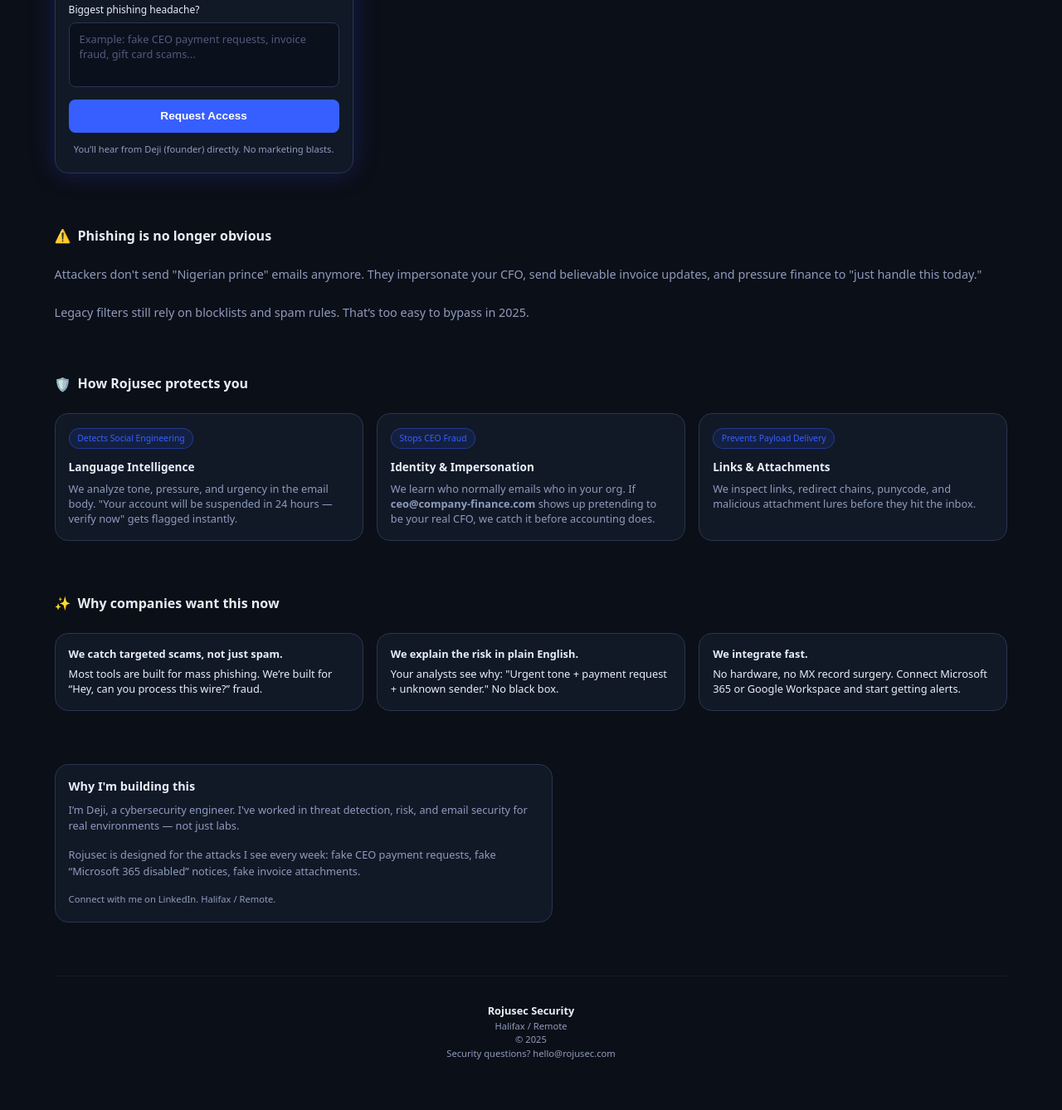
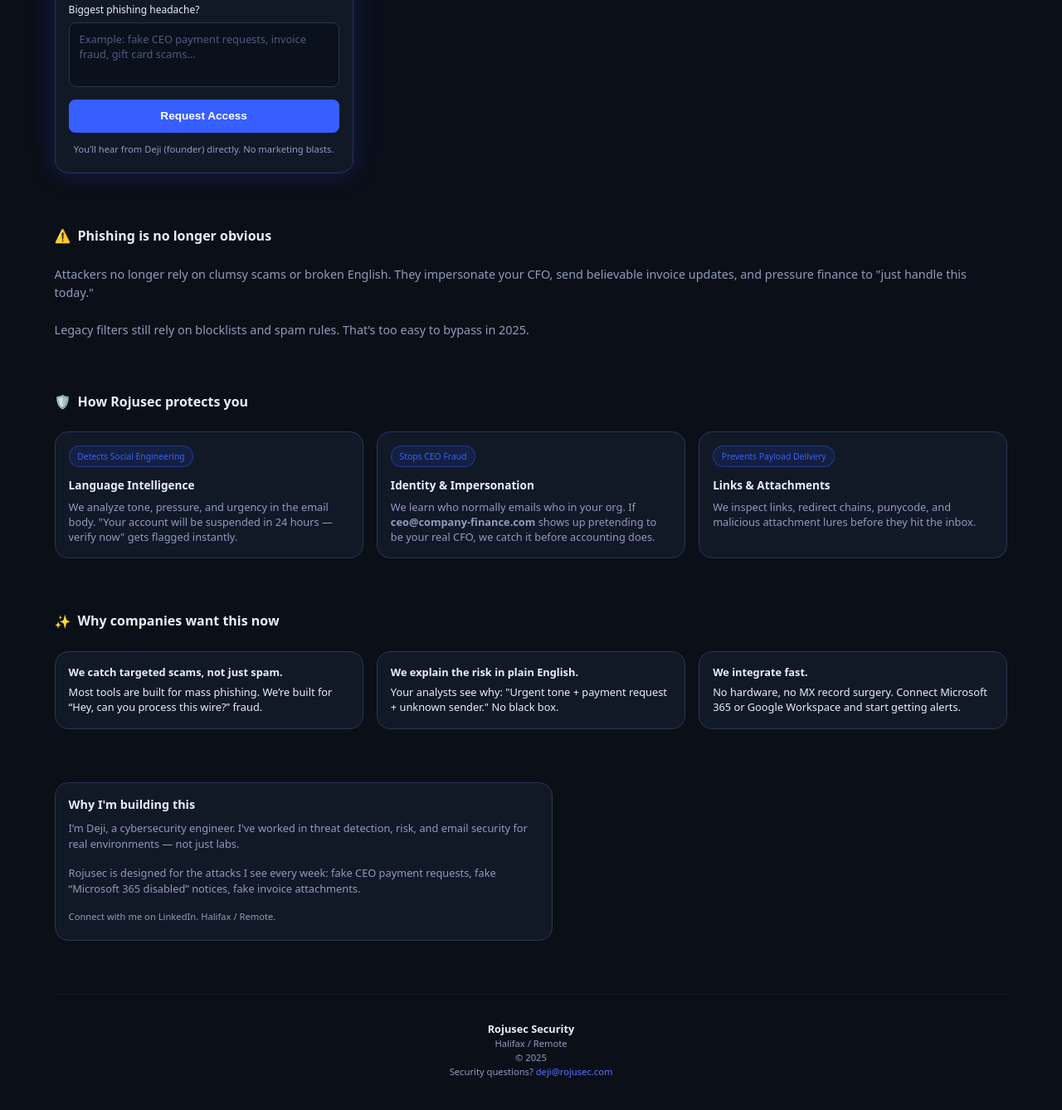
Before and after one commit to aderoju-adegboyega/Rojusec-landing, a plain HTML site: page index.html in a window 1280 px wide. Shown: the part 671-2009 px from the top of the page at 83% size. Drawn offline with Linux system fonts and the light colour scheme.

Commit message:
Update index.html

```diff
--- a/index.html
+++ b/index.html
@@ -487,11 +487,11 @@
       </div>
     </section>
 
-    <!-- PROBLEM -->
+       <!-- PROBLEM -->
     <section class="section" id="problem">
       <h2><span class="emoji">⚠️</span><span>Phishing is no longer obvious</span></h2>
       <p>
-        Attackers don't send "Nigerian prince" emails anymore.
+        Attackers no longer rely on clumsy scams or broken English.
         They impersonate your CFO, send believable invoice updates,
         and pressure finance to "just handle this today."
       </p>
@@ -500,6 +500,7 @@
         That’s too easy to bypass in 2025.
       </p>
     </section>
+
 
     <!-- FEATURES / HOW IT WORKS -->
     <section class="section" id="how">
@@ -588,8 +589,9 @@
       <div class="brand">Rojusec Security</div>
       Halifax / Remote<br/>
       © 2025<br/>
-      Security questions? hello@rojusec.com
+      Security questions? <a href="mailto:deji@rojusec.com" style="color:#5674ff;text-decoration:none;">deji@rojusec.com</a>
     </footer>
+
 
   </main>
 
```
